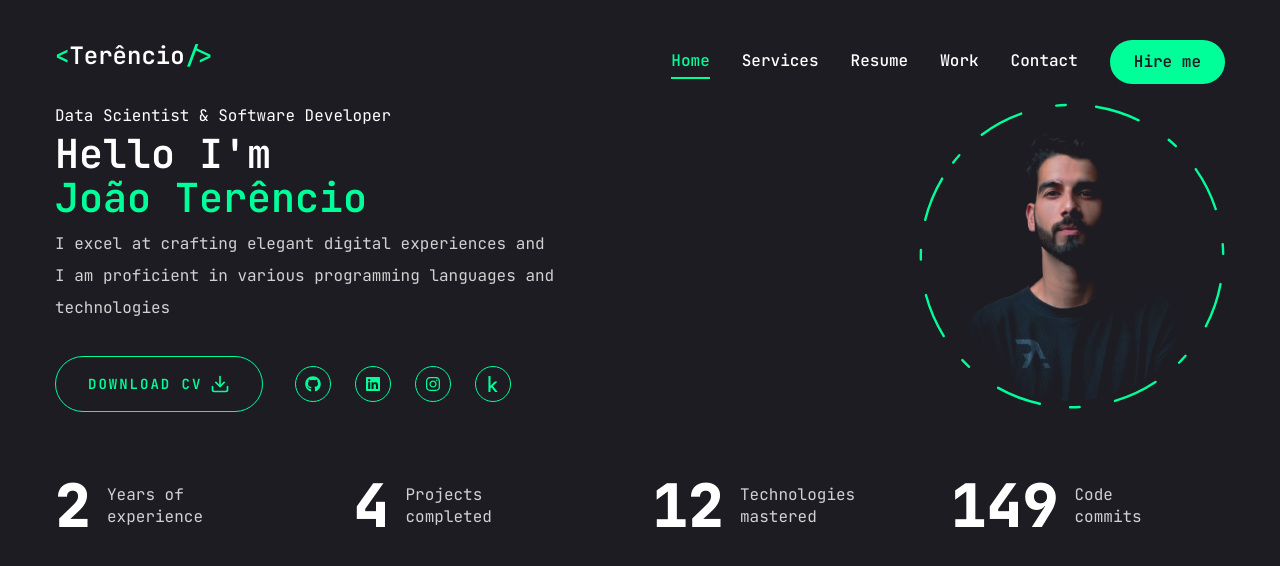
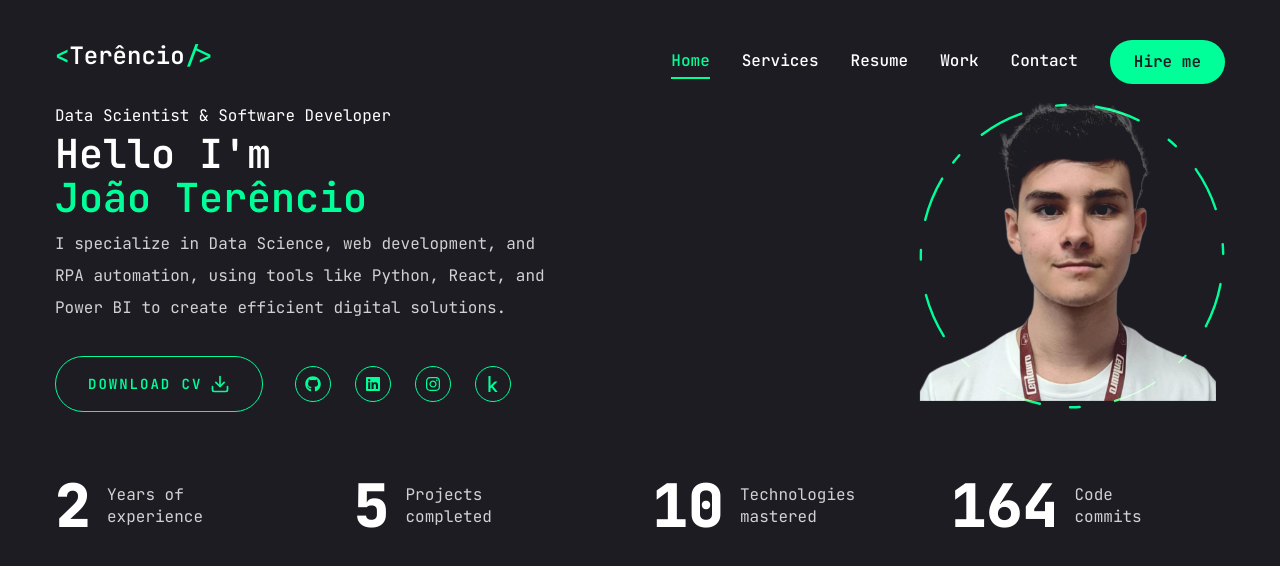
Before and after one commit to Jh-Terencio/portifolio, a Next.js app: page / in a window 1280 px wide. Shown: the top 566 px of the page. Built offline with nearby package versions, Linux system fonts and the light colour scheme.

Commit message:
Updating informations in home close #1

```diff
--- a/app/layout.jsx
+++ b/app/layout.jsx
@@ -13,7 +13,7 @@ const JetbrainsMono = JetBrains_Mono({
 });
 
 export const metadata = {
-  title: "Create Next App",
+  title: "jh-terencio-profile",
   description: "Generated by create next app",
 };
 
--- a/app/page.jsx
+++ b/app/page.jsx
@@ -18,7 +18,7 @@ const Home = () => {
               Hello I'm <br /> <span className="text-accent">João Terêncio</span>
             </h1>
             <p className="max-w-[500px] mb-8 text-white/80">
-            I excel at crafting elegant digital experiences and I am proficient in various programming languages and technologies
+            I specialize in Data Science, web development, and RPA automation, using tools like Python, React, and Power BI to create efficient digital solutions.
             </p>
 
             {/* Download CV e Redes sociais */}
--- a/components/Stats.jsx
+++ b/components/Stats.jsx
@@ -8,15 +8,15 @@ const stats = [
     text: "Years of experience"
   },
   {
-    num: 4,
+    num: 5,
     text: "Projects completed"
   },
   {
-    num: 12,
+    num: 10,
     text: "Technologies mastered"
   },
   {
-    num: 150,
+    num: 165,
     text: "Code commits"
   },
 ]
```
Also changed, not shown: public/assets/photo.png.
